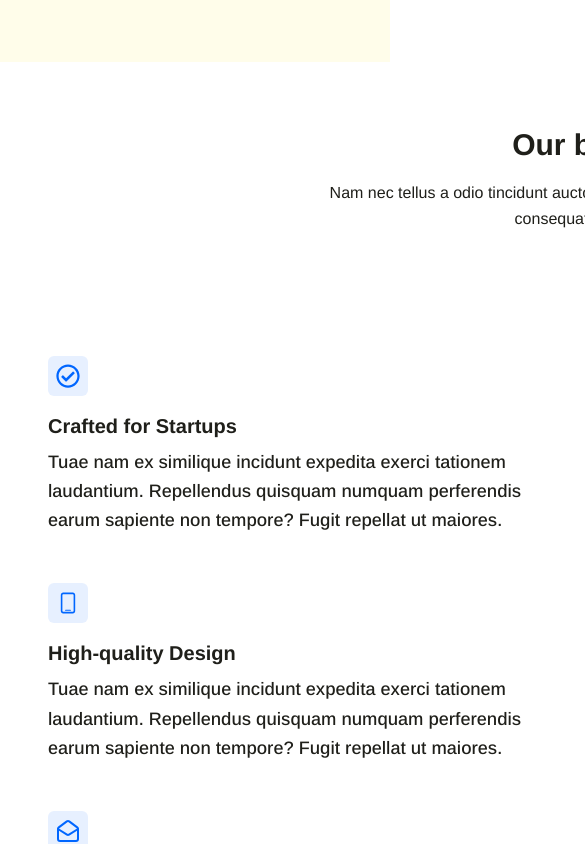
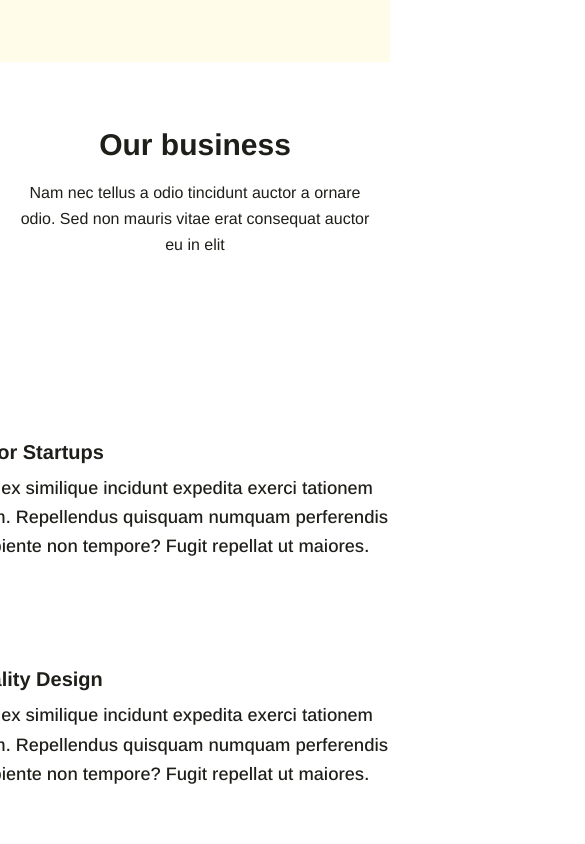
Before and after one commit to kiettran307/bestpick, a Next.js app: page / in a window 390 px wide. Shown: the part 930-1774 px from the top of the page, 585 px wide, since content can reach past the window. Built offline with nearby package versions, Linux system fonts and the light colour scheme.

Commit message:
Update width 1216px

```diff
--- a/components/Features/index.tsx
+++ b/components/Features/index.tsx
@@ -7,7 +7,7 @@ const Features = () => {
   return (
     <>
       <section id="features" className="py-16 md:py-20 lg:py-28">
-        <div className="container w-[1216px] lg:w-full sm:w-full md:w-full">
+        <div className="container lg:w-full sm:w-full md:w-full">
           <SectionTitle
             title="Our business"
             paragraph="Nam nec tellus a odio tincidunt auctor a ornare odio. Sed non mauris vitae erat consequat auctor eu in elit"
```
